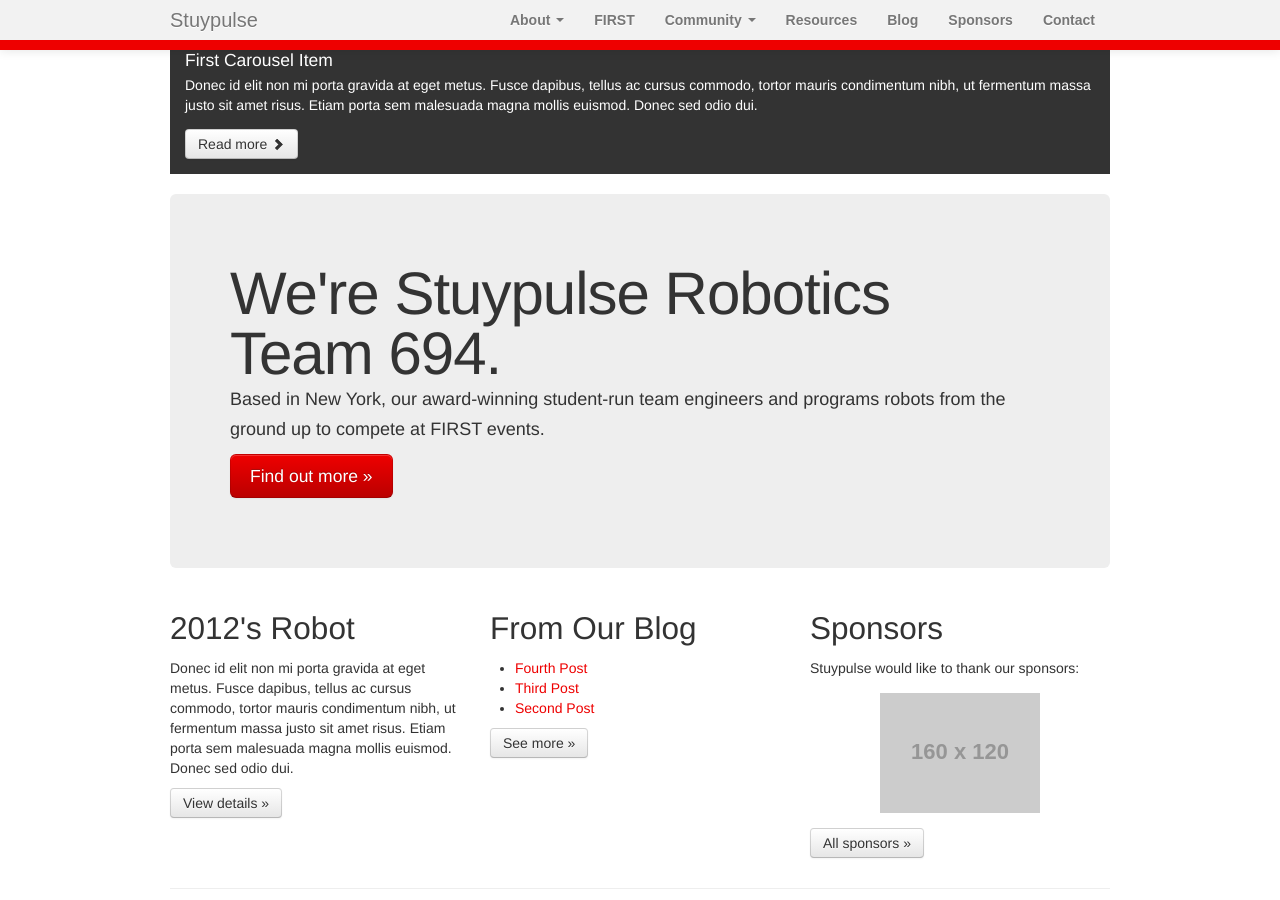
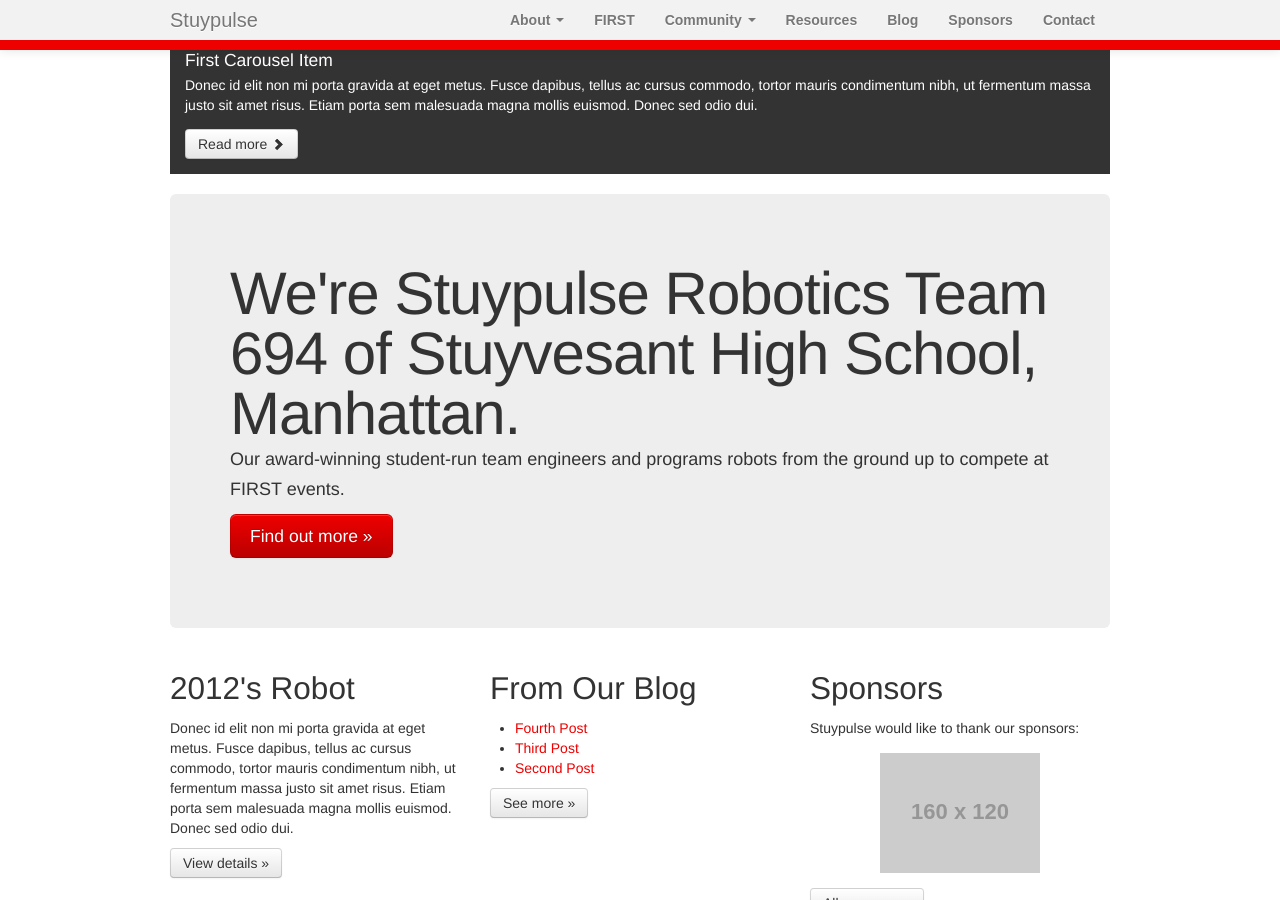
Before and after one commit to StuyPulse/team694.github.io, a Jekyll site: the page built from index.html, in a window 1280 px wide and 900 px high, scrolled down 366 px. Built offline with Jekyll 4.4.1, drawn with Linux system fonts in a browser that asks for light colours; nearby versions of some CDN libraries.

Commit message:
Revert irrelevant change to front page in blog branch commit.

```diff
--- a/index.html
+++ b/index.html
@@ -34,8 +34,8 @@
 
 <!-- Main hero unit for a primary marketing message or call to action -->
 <div class="hero-unit">
-    <h1>We're Stuypulse Robotics <br />  Team 694.</h1>
-    <p>Based in New York, our award-winning student-run team engineers and programs robots from the ground up to compete at FIRST events.</p>
+    <h1>We're Stuypulse Robotics Team 694 of Stuyvesant High School, Manhattan.</h1>
+    <p>Our award-winning student-run team engineers and programs robots from the ground up to compete at FIRST events.</p>
     <p><a class="btn btn-primary btn-large" href="/about/">Find out more &raquo;</a></p>
 </div>
 
```
